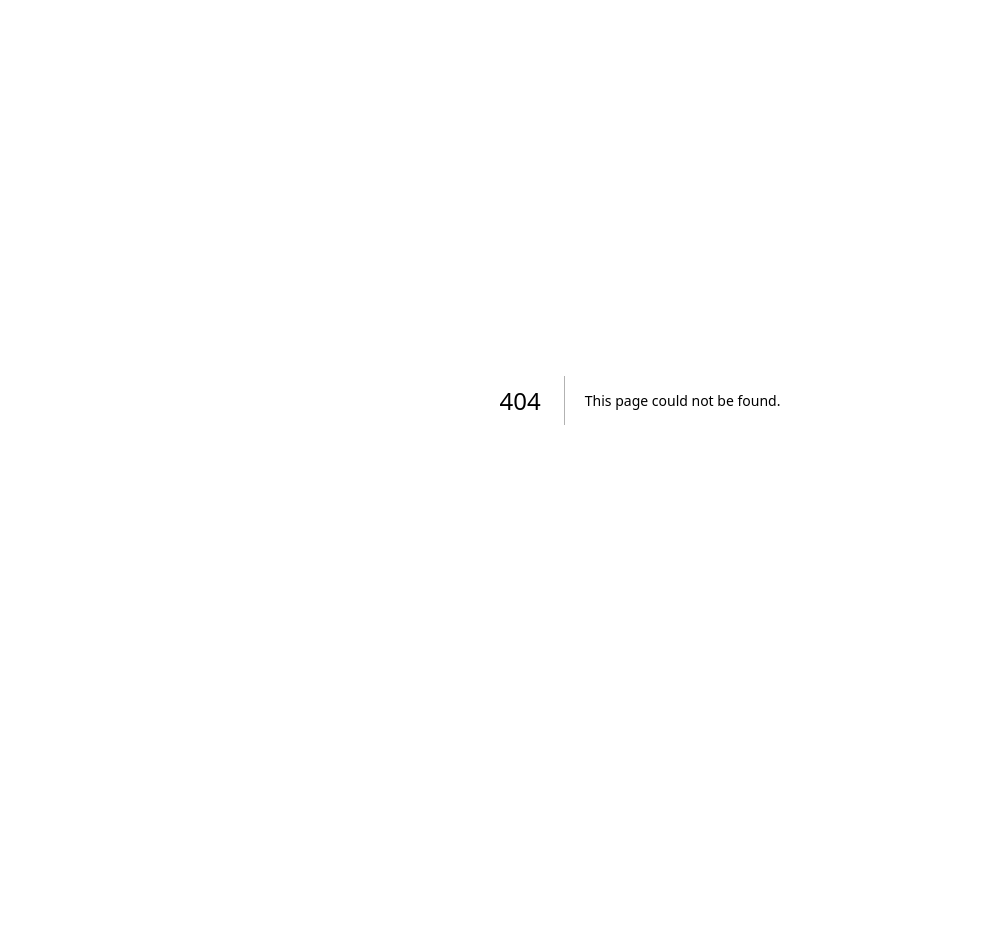
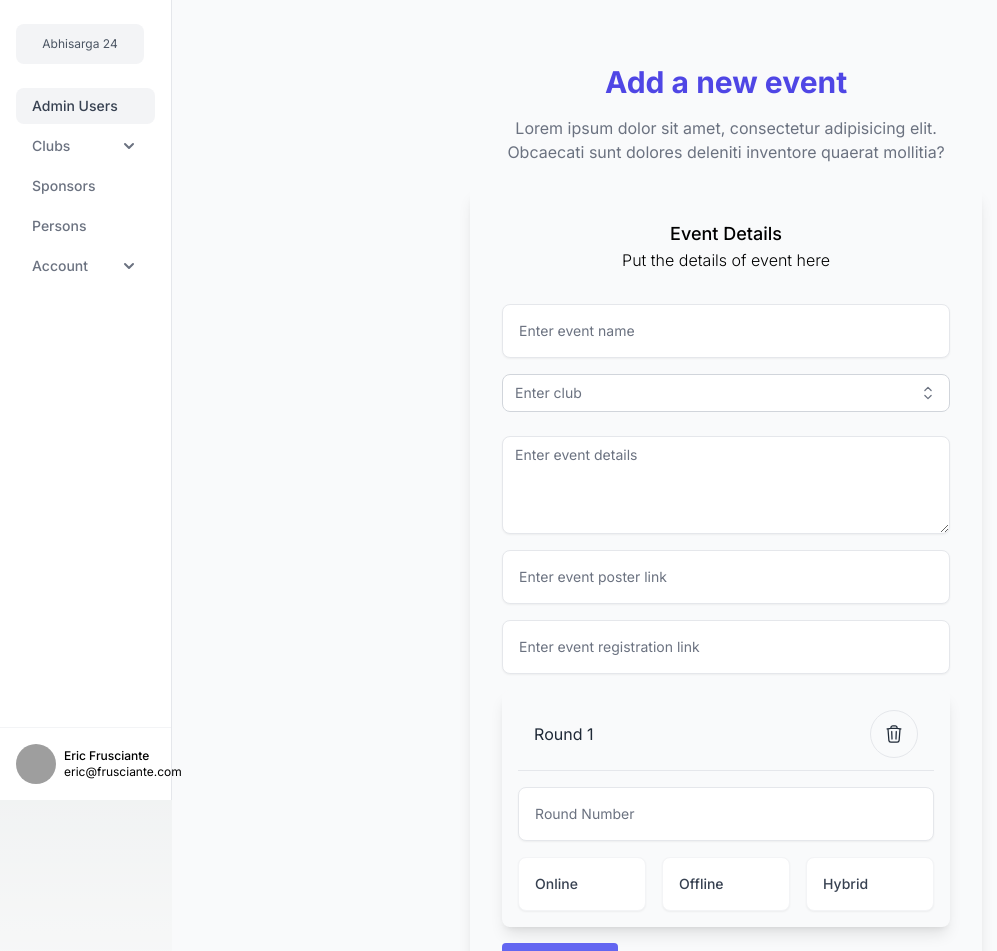
Before and after one commit to Abhisarga/abhisarga-24-admin, a Next.js app: page /admin/adit/events in a window 1280 px wide. Before the commit this address had no page. Shown: the top 951 px of the page, without its empty margins (0-997 px from the left). Before the commit the page ends 800 px from the top, so only its background shows below. Built offline with nearby package versions, Linux system fonts and the light colour scheme; grey boxes are pictures that could not be loaded.

Commit message:
add new component listinput

```diff
--- a/src/app/admin/adit/clubs/page.jsx
+++ b/src/app/admin/adit/clubs/page.jsx
@@ -1,28 +1,33 @@
 
-import InputBox from '@/Components/Forms/InputBox';
-import { EmailIcon } from '@/Components/Forms/FormIcons';
-import { Arena, ArenaTitle, ArenaDescription } from '@/Components/Arena/Arena';
-import FormCard from '@/Components/Forms/Form';
-import SubmitButton from '@/Components/Forms/Submit';
-import TextArea from '@/Components/Forms/TextArea';
+import InputBox from '@/components/Forms/InputBox';
+import { EmailIcon } from '@/components/Forms/FormIcons';
+import { Arena, ArenaTitle, ArenaDescription } from '@/components/Arena/Arena';
+import { ExtraLink, FormCard, FormDescription, FormFooter, FormHeader, FormTitle } from '@/components/Forms/Form';
+import SubmitButton from '@/components/Forms/Submit';
+import TextArea from '@/components/Forms/TextArea';
+import { SelectAutoComplete } from '@/components/Forms/SelectAutoComplete';
+import { SelectDropDown } from '@/components/Forms/SelectDropDown';
+import { RadioGroup, RadioItem } from '@/components/Forms/RadioGroup';
+
 export default function Page() {
     return (
         <>
 
 
             <Arena>
-                <>
+
 
                 <ArenaTitle title={'Add a new club'} />
 
                 <ArenaDescription description={'Lorem ipsum dolor sit amet, consectetur adipisicing elit. Obcaecati sunt dolores deleniti inventore quaerat mollitia?'} />
 
 
-                    <FormCard action={''}>
-                        <>
+                <FormCard action={'/'}>
 
-                            <p className="text-center text-lg font-medium">Club Details</p>
-                            <p className="text-center text-md font-light"> Put the details of club here</p>
+                    <FormHeader>
+                        <FormTitle title={'Club Details'} />
+                        <FormDescription description={'Put the details of club here'} />
+                    </FormHeader>
 
 
                     <InputBox id={'email'} label={'Email'} type={'email'} placeholder={'Enter Club Email'} icon={
@@ -32,18 +37,42 @@ export default function Page() {
                     <TextArea id={'club.description'} label={'Club Description'}
                         placeholder={'Enter club description'} />
 
+                    <SelectAutoComplete>
+
+                        <option value="JM">John Mayer</option>
+                        <option value="SRV">Stevie Ray Vaughn</option>
+                        <option value="JH">Jimi Hendrix</option>
+                        <option value="BBK">B.B King</option>
+                        <option value="AK">Albert King</option>
+                        <option value="BG">Buddy Guy</option>
+                        <option value="EC">Eric Clapton</option>
+                    </SelectAutoComplete>
+
+                    <SelectDropDown>
+                        <option value="JM">John Mayer</option>
+                        <option value="SRV">Stevie Ray Vaughn</option>
+                        <option value="JH">Jimi Hendrix</option>
+                        <option value="BBK">B.B King</option>
+                        <option value="AK">Albert King</option>
+                        <option value="BG">Buddy Guy</option>
+                        <option value="EC">Eric Clapton</option>
+                    </SelectDropDown>
 
 
+                    <RadioGroup id={'groupid'} label={'Glabel'} cols={'2'} >
+
+                        <RadioItem id={'id'} groupName={'GroupRadio'} itemKey={'Hello'} value={'world'} />
+                        <RadioItem id={'id2'} groupName={'GroupRadio'} itemKey={'New'} value={'mars'} />
+                    </RadioGroup>
+
+                    <FormFooter>
+                        <SubmitButton type={'submit'} label={'Add a Club'} />
+
+                        <ExtraLink link={''} label={'View all Clubs'} />
+                    </FormFooter>
 
 
-                            <SubmitButton type={'submit'} label={'Add a Club'} />
-
-                            <p className="text-center text-sm text-gray-500">
-                                <a className="underline" href="">View All Clubs</a>
-                            </p>
-                        </>
                 </FormCard>
-                </>
             </Arena>
         </>
     );
--- /dev/null
+++ b/src/app/admin/adit/events/page.jsx
@@ -0,0 +1,83 @@
+'use client';
+
+import InputBox from '@/components/Forms/InputBox';
+import { EmailIcon } from '@/components/Forms/FormIcons';
+import { Arena, ArenaTitle, ArenaDescription } from '@/components/Arena/Arena';
+import { ExtraLink, FormCard, FormDescription, FormFooter, FormHeader, FormTitle } from '@/components/Forms/Form';
+import SubmitButton from '@/components/Forms/Submit';
+import TextArea from '@/components/Forms/TextArea';
+import { SelectAutoComplete } from '@/components/Forms/SelectAutoComplete';
+import { SelectDropDown } from '@/components/Forms/SelectDropDown';
+import { RadioGroup, RadioItem } from '@/components/Forms/RadioGroup';
+import { ListInput, ListItem } from '@/components/Forms/ListInput';
+
+export default function Page() {
+
+
+    return (
+        <>
+
+
+            <Arena>
+
+
+
+                <ArenaTitle title={'Add a new event'} />
+
+                <ArenaDescription description={'Lorem ipsum dolor sit amet, consectetur adipisicing elit. Obcaecati sunt dolores deleniti inventore quaerat mollitia?'} />
+
+
+                <FormCard handleSubmit={(event) => {
+                    event.preventDefault();
+                    const data = new FormData(event.target)
+                    data.forEach(console.log);
+
+                }}>
+
+                    <FormHeader>
+                        <FormTitle title={'Event Details'} />
+                        <FormDescription description={'Put the details of event here'} />
+                    </FormHeader>
+
+
+                    <InputBox id={'event.name'} label={'Event Name'} type={'text'} placeholder={'Enter event name'} />
+
+
+
+                    <SelectAutoComplete id={'event.club'} placeholder={'Enter club'}>
+                        <option value="Nirvana">Nirvana</option>
+                        <option value="Enigma">Enigma</option>
+                        <option value="GDSC">GDSC</option>
+                        <option value="IOTA">IOTA</option>
+                        <option value="Meraki">Meraki</option>
+                    </SelectAutoComplete>
+
+                    <TextArea id={'event.description'} placeholder={'Enter event details'} />
+
+                    <InputBox id={'event.poster'} label={'Event Poster'} placeholder={'Enter event poster link'} />
+
+                    <InputBox id={'event.registration'} label={'Event Registration'} placeholder={'Enter event registration link'} />
+
+                    {/* <ListItem id={1} label={'Hellow'}> */}
+                    <ListInput label={'Round'}>
+                        <InputBox id={'round.number'} label={'Round Number'} placeholder={'Round Number'} />
+                        <RadioGroup id={'round.mode'} label={'Round Mode'} cols={3}>
+                            <RadioItem itemKey={'Online'} id={'round.mode.online'} groupName={'round.mode'} />
+                            <RadioItem itemKey={'Offline'} id={'round.mode.offline'} groupName={'round.mode'} />
+                            <RadioItem itemKey={'Hybrid'} id={'round.mode.hybrid'} groupName={'round.mode'} />
+                        </RadioGroup>
+                    </ListInput>
+                    {/* </ListItem> */}
+
+                    <FormFooter>
+                        <SubmitButton type={'submit'} label={'Add Event'} />
+
+                        <ExtraLink link={''} label={'View all events'} />
+                    </FormFooter>
+
+
+                </FormCard>
+            </Arena>
+        </>
+    );
+}
--- a/src/app/admin/layout.jsx
+++ b/src/app/admin/layout.jsx
@@ -1,7 +1,7 @@
 export default function RootLayout({ children }) {
     return (<>
         <div className="flex">
-            <div className="flex flex-col justify-between border-e bg-white max-w-sm lg:max-w-md">
+            <div className="h-screen sticky top-0 flex flex-col justify-between border-e bg-white max-w-sm lg:max-w-md">
                 <div className="px-4 py-6">
                     <span className="grid h-10 w-32 place-content-center rounded-lg bg-gray-100 text-xs text-gray-600">
                         Abhisarga 24
@@ -163,7 +163,7 @@ export default function RootLayout({ children }) {
             </div>
             <div className="bg-gray-50 w-full">
 
-                <div className="w-max-md mx-auto text-black">
+                <div className="w-max-lg mx-auto text-black">
                     {children}
                 </div>
             </div>
--- /dev/null
+++ b/src/app/test/page.jsx
@@ -0,0 +1,25 @@
+
+'use client'
+import Modal from "@/components/Modals/Modal";
+import { useState } from "react";
+
+export default function Page() {
+    const [opened, setOpened] = useState(false);
+    return <>
+
+
+
+        <button className="bg-blue-500 text-white rounded-lg shadow-lg p-4"
+            onClick={() => setOpened(true)}>
+            Open Modal
+        </button>
+
+        <Modal opened={opened} setOpened={setOpened} title={"Modal"}>
+
+            <div>
+                <p>hello world</p>
+            </div>
+        </Modal>
+
+    </>
+}
--- a/src/components/Forms/Form.jsx
+++ b/src/components/Forms/Form.jsx
@@ -1,8 +1,10 @@
-export function FormCard({ action, children }) {
+'use client';
+
+export function FormCard({ children, handleSubmit }) {
     return (
 
         <>
-            <form action={action} className="mb-0 mt-6 space-y-4 rounded-lg p-8 shadow-lg sm:p-6 lg:p-8">
+            <form className="mb-0 mt-6 space-y-4 rounded-lg p-8 shadow-lg sm:p-6 lg:p-8" onSubmit={handleSubmit}>
                 {children}
             </form>
         </>
--- a/src/components/Forms/InputBox.jsx
+++ b/src/components/Forms/InputBox.jsx
@@ -7,6 +7,7 @@ export default function InputBox({ id, label, type, placeholder, icon }) {
                 <div className="relative">
                     <input
                         id={id}
+                        name={id}
                         type={type}
                         className="w-full rounded-lg border-gray-200 p-4 pe-12 text-sm shadow-sm"
                         placeholder={placeholder}
--- /dev/null
+++ b/src/components/Forms/ListInput.jsx
@@ -0,0 +1,66 @@
+'use client'
+import { useState } from "react";
+import { DeleteIcon } from "../Icons/Icons";
+export function ListInput({ label, children }) {
+    const [items, setItems] = useState([
+        { id: 1 },
+        // Add more initial items as needed
+    ]);
+
+    const handleAddItem = () => {
+        const newItem = {
+            id: items.length + 1,
+            content: children,
+        };
+
+        setItems([...items, newItem]);
+    };
+    const handleDeleteItem = (id) => {
+        const updatedItems = items.filter((item) => item.id !== id);
+        const updatedItemsWithIds = updatedItems.map((item, index) => ({
+            ...item,
+            id: index + 1,
+        }));
+        setItems(updatedItemsWithIds);
+    };
+
+    return (<>
+
+        {items.map((item) => (
+            <ListItem key={item.id} id={item.id} label={label} handleDelete={handleDeleteItem}>
+                {children}
+            </ListItem>
+        ))}
+
+        <button
+            type="button"
+            onClick={handleAddItem}
+            className="bg-indigo-500 text-white px-4 py-1 rounded"
+        >
+            {`Add ${label}`}
+        </button>
+
+    </>);
+}
+
+export function ListItem({ id, label, handleDelete, children }) {
+    return (<>
+        <div id={id} className="bg-gray-50 rounded-lg w-max-3/4 shadow-lg px-4 space-y-4 pt-2 pb-4">
+            <div className="flex justify-between items-center py-3 px-4 border-b ">
+                <h3 className="font-normal text-gray-800 ">
+                    {`${label} ${id}`}
+                </h3>
+                <button
+                    type="button"
+                    onClick={() => handleDelete(id)}
+                    className="flex justify-center items-center w-12 h-12 text-sm font-semibold rounded-full border  text-gray-800 hover:bg-gray-200 disabled:opacity-50 disabled:pointer-events-none  hover:outline-4  hover:text-red-500 "
+                >
+                    <DeleteIcon />
+                </button>
+            </div>
+            {children}
+
+
+        </div>
+    </>);
+}
--- a/src/components/Forms/SelectAutoComplete.jsx
+++ b/src/components/Forms/SelectAutoComplete.jsx
@@ -11,6 +11,7 @@ pass the options as children
                 <div className="relative mt-1.5">
                     <input
                         type="text"
+                        name={id}
                         list={`${id}List`}
                         id={id}
                         className="w-full rounded-lg border-gray-300 pe-10 text-gray-700 sm:text-sm [&::-webkit-calendar-picker-indicator]:opacity-0"
--- a/src/components/Forms/TextArea.jsx
+++ b/src/components/Forms/TextArea.jsx
@@ -6,6 +6,7 @@ export default function TextArea({ id, label, placeholder }) {
 
             <textarea
                 id={id}
+                name={id}
                 className="mt-2 w-full rounded-lg border-gray-200 align-top shadow-sm sm:text-sm"
                 rows="4"
                 placeholder={placeholder}
--- a/src/components/Icons/Icons.jsx
+++ b/src/components/Icons/Icons.jsx
@@ -20,3 +20,25 @@ export function CloseIcon() {
         </>
     );
 }
+
+export function DeleteIcon() {
+    return (<>
+        <div className="">
+            <svg
+                xmlns="http://www.w3.org/2000/svg"
+                fill="none"
+                viewBox="0 0 24 24"
+                strokeWidth="1.5"
+                stroke="currentColor"
+                className="h-5 w-5"
+            >
+                <path
+                    strokeLinecap="round"
+                    strokeLinejoin="round"
+                    d="M14.74 9l-.346 9m-4.788 0L9.26 9m9.968-3.21c.342.052.682.107 1.022.166m-1.022-.165L18.16 19.673a2.25 2.25 0 01-2.244 2.077H8.084a2.25 2.25 0 01-2.244-2.077L4.772 5.79m14.456 0a48.108 48.108 0 00-3.478-.397m-12 .562c.34-.059.68-.114 1.022-.165m0 0a48.11 48.11 0 013.478-.397m7.5 0v-.916c0-1.18-.91-2.164-2.09-2.201a51.964 51.964 0 00-3.32 0c-1.18.037-2.09 1.022-2.09 2.201v.916m7.5 0a48.667 48.667 0 00-7.5 0"
+                />
+            </svg>
+        </div>
+
+    </>);
+}
```
Also changed, not shown: src/app/admin/view/clubs/page.jsx (added), 2 other files (tests, documents, lock files or other folders). Lines whose indentation alone changed are shown as unchanged.
